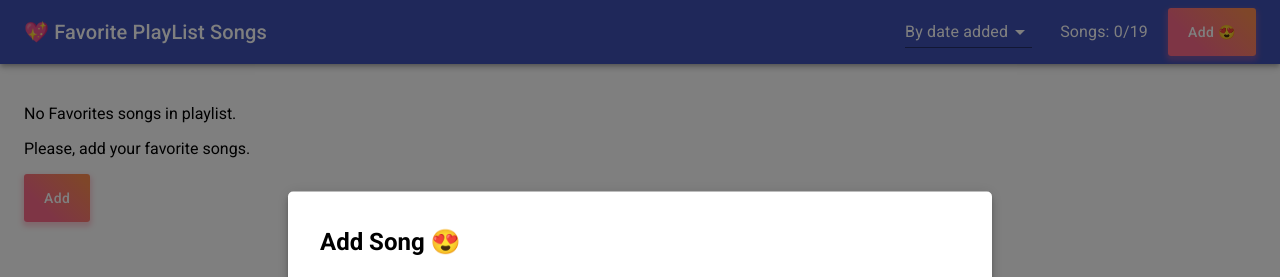
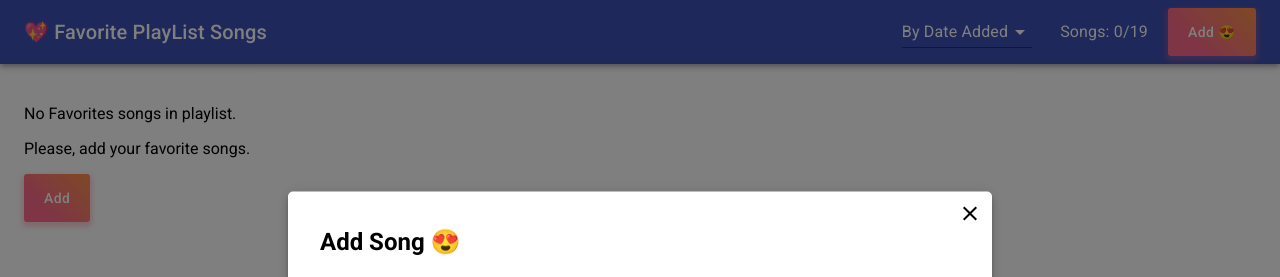
Before and after one commit to philipprus/fav-playlist, a React (Create React App) app: page / in a window 1280 px wide. Both pictures are taken after a click on the button "Add 😍". Shown: the top 277 px of the page. Built offline with nearby package versions, Linux system fonts and the light colour scheme.

Commit message:
add random thumb if no image

```diff
--- a/src/components/Thumbnails.jsx
+++ b/src/components/Thumbnails.jsx
@@ -2,22 +2,30 @@ import React from 'react'
 import PropTypes from 'prop-types'
 import { CardMedia } from '@material-ui/core';
 import { makeStyles } from '@material-ui/core/styles';
-import noImage from'../assets/images/no-image.png';
+import { getRandomColor, getRandomEmoji } from '../service/common';
+import { noConflict } from 'q';
 
 const useStyles = makeStyles({
     media: {
-      height: 100,
+      height: 150,
+    },
+    noMedia: {
+      height: 150,
+      justifyContent: 'center',
+      display: 'flex',
+      alignItems: 'center',
+      fontSize: 40
     }
   });
 
 const Thumbnails = (props) => {
     const classes = useStyles();
     const {imageUrl, title } = props;
-    return <CardMedia
+    return imageUrl ? <CardMedia
             className={classes.media}
-            image={imageUrl ? imageUrl : noImage}
+            image={imageUrl}
             title={title}
-        />
+        /> : <div className={classes.noMedia} style={{backgroundColor: getRandomColor()}}> {getRandomEmoji()} </div>
 }
 
 Thumbnails.propTypes = {
--- a/src/components/header/header.jsx
+++ b/src/components/header/header.jsx
@@ -38,9 +38,6 @@ const useStyles = makeStyles( (theme) => ({
   },
   selectUnderline: {
     borderBottom: "2px solid #ff747e"
-  },
-  selectUnderline: {
-    borderBottom: "2px solid #ff747e"
   }
 }));
 
@@ -63,14 +60,14 @@ function Header(props) {
     return  <form className={classes.formSort} autoComplete="off">
                 <FormControl className={classes.formControl}>
                     <Select
-                      classes={{root: classes.selectRoot, icon: classes.selectIcon, underline: classes.selectUnderline}}
+                      classes={{root: classes.selectRoot, icon: classes.selectIcon}}
                       value={sort}
                       onChange={handleChange}
                     >
-                    <MenuItem value={FILTERS.BY_DEFAULT}>By date added</MenuItem>
-                    <MenuItem value={FILTERS.BY_ALBUM}>By album</MenuItem>
+                    <MenuItem value={FILTERS.BY_DEFAULT}>By Date Added</MenuItem>
+                    <MenuItem value={FILTERS.BY_ALBUM}>By Album</MenuItem>
                     <MenuItem value={FILTERS.BY_ARTIST}>By Artist</MenuItem>
-                    <MenuItem value={FILTERS.BY_TRACK}>By track</MenuItem>
+                    <MenuItem value={FILTERS.BY_TRACK}>By Track</MenuItem>
                     {/* <MenuItem value={FILTERS.BY_TRACK_LENGTH}>By track length</MenuItem> */}
                     </Select>
                 </FormControl>
--- a/src/components/modals/add-track/modal-add-track.jsx
+++ b/src/components/modals/add-track/modal-add-track.jsx
@@ -7,6 +7,8 @@ import { TrackNoImage } from '../../track/track-no-image';
 import { isLoading, isIdle } from '../../../service/deep-objects';
 import { MAX_TRACKS, FILTERS } from '../../../service/constants';
 import ModalDeleteTrack from '../delete-track/modal-delete-track-container';
+import IconButton from '@material-ui/core/IconButton';
+import CloseIcon from '@material-ui/icons/Close';
 
 function getModalStyle() {
   const top = 50;
@@ -56,6 +58,17 @@ const useStyles = makeStyles(theme => ({
   label: {
     textTransform: 'capitalize',
   },
+  closeButton: {
+    position: 'absolute',
+    right: '5px',
+    background: '#fff',
+    borderRadius: '50%',
+    border: 0,
+    padding: '5px',
+    top: '5px',
+    color: '#000',
+    zIndex: 10
+  }
 }));
 
 export default function ModalAddTrack(props) {
@@ -133,6 +146,9 @@ export default function ModalAddTrack(props) {
         onClose={handleClose}
       >
         <div style={modalStyle} className={classes.paper}>
+          <IconButton aria-label="Close" className={classes.closeButton} onClick={()=>handleClose()} >
+            <CloseIcon />
+          </IconButton>
           <h2>Add Song 😍</h2>
           <p>
             Please, write name song.
--- a/src/components/modals/delete-track/modal-delete-track-container.js
+++ b/src/components/modals/delete-track/modal-delete-track-container.js
@@ -1,6 +1,6 @@
 import { connect } from "react-redux";
 import ModalDeleteTrack from "./modal-delete-track";
-import { deleteTrack, addTrack, setSort } from "../../../redux/actions";
+import { deleteTrack, addTrack, setSort, clearFetchTracks } from "../../../redux/actions";
 
 const mapStateToProps = (state) => {
     return {
@@ -13,7 +13,8 @@ const mapDispatchToProps = (dispatch) => {
     return {
         deleteTrack: (track_id) => dispatch(deleteTrack(track_id)),
         addTrack:  (track) => dispatch(addTrack(track)),
-        setSort: (sort_name) => dispatch(setSort(sort_name))
+        setSort: (sort_name) => dispatch(setSort(sort_name)),
+        clearFetchTracks: ()=> dispatch(clearFetchTracks()),
     };
 };
 
--- a/src/components/modals/delete-track/modal-delete-track.jsx
+++ b/src/components/modals/delete-track/modal-delete-track.jsx
@@ -14,12 +14,15 @@ import { makeStyles } from '@material-ui/core/styles';
 const useStyles = makeStyles(theme => ({
   select: {
     width: '100%'
+  },
+  modal: {
+    border: '2px solid #e63421'
   }
 }));
 
 export default function ModalDeleteTrack(props) {
   const classes = useStyles();
-  const {open, onClose, favorite_list, track_add, addTrack, deleteTrack, setSort} = props;
+  const {open, onClose, favorite_list, track_add, addTrack, deleteTrack, setSort, clearFetchTracks} = props;
   const [values, setValues] = React.useState({
     track_id: 0
   });
@@ -39,23 +42,18 @@ export default function ModalDeleteTrack(props) {
     }
     setSort(FILTERS.BY_DEFAULT)
     addTrack && addTrack(track_add.track);
+    clearFetchTracks && clearFetchTracks();
     onClose && onClose();
   }
 
   return (
-    <Dialog open={open} onClose={onClose} aria-labelledby="form-dialog-title">
-    <DialogTitle id="form-dialog-title">Warnings: Exceeded the limit </DialogTitle>
+    <Dialog open={open} className={classes.modal} onClose={onClose} aria-labelledby="form-dialog-title">
+    <DialogTitle id="form-dialog-title">😤 Warnings: Exceeded the limit </DialogTitle>
     <DialogContent>
       <DialogContentText>
-      <p>
-          You exceeded the limit of songs in a favourites.
-      </p>
-      <p>
-        If you press "ok" th oldest song will be deleted.
-      </p>
-      <p>
+          You exceeded the limit of songs in a favourites. <br/>
+        If you press "ok" th oldest song will be deleted.<br/>
         You can choose song to be deleted from the following list.
-      </p>
       </DialogContentText>
       <form  autoComplete="off">
             <FormControl className={classes.select}>
--- a/src/components/track/track-no-image.jsx
+++ b/src/components/track/track-no-image.jsx
@@ -17,7 +17,7 @@ export function TrackNoImage(props) {
     const classes = useStyles();
     return (
         <Card className={classes.card}>
-          <CardActionArea>
+          <CardActionArea onClick={()=>addTrack(props.track)}>
             <CardContent>
               <Typography gutterBottom variant="h5" component="h2">
                 {track_name ? cropLongString(track_name, 30) : "No name"}
--- a/src/components/track/track.jsx
+++ b/src/components/track/track.jsx
@@ -1,5 +1,5 @@
 import React from 'react';
-import { fade, makeStyles } from '@material-ui/core/styles';
+import { makeStyles } from '@material-ui/core/styles';
 import Card from '@material-ui/core/Card';
 import CardActionArea from '@material-ui/core/CardActionArea';
 import CardActions from '@material-ui/core/CardActions';
@@ -13,7 +13,7 @@ import Thumbnails from '../Thumbnails';
 
 const useStyles = makeStyles({
     card: {
-      height: 300,
+      minHeight: 300,
       position: 'relative',
       overflow: 'inherit'
     },
@@ -30,12 +30,11 @@ const useStyles = makeStyles({
     closeButton: {
       position: 'absolute',
       right: '-15px',
-      backgroundColor: fade('#3f51b5', 1),
-      '&:hover': {
-        backgroundColor: fade('#000', 0.25),
-      },
-      boxShadow: '0px 0px 6px #000',
-      padding: '2px',
+      background: 'linear-gradient(45deg, #da0d3a 30%, #fca0a0 90%)',
+      borderRadius: '50%',
+      border: 0,
+      padding: '5px',
+      boxShadow: '0 3px 5px 2px rgba(255, 105, 135, .3)',
       top: '-15px',
       color: '#fff',
       zIndex: 10
@@ -43,7 +42,7 @@ const useStyles = makeStyles({
   });
 
 export function Track(props) {
-    const { album_name, artist_name, track_name, album, added_date } = props.track;
+    const { album_name, artist_name, track_name, album } = props.track;
     const {onClick, deleteTrack} = props;
     const classes = useStyles();
     return (
--- a/src/pages/track-page/track-page.jsx
+++ b/src/pages/track-page/track-page.jsx
@@ -46,7 +46,7 @@ class TrackPage extends React.Component {
         if(lyrics) {
             return (
                 <div>
-                    <p dangerouslySetInnerHTML={{__html: lyrics && lyrics.lyrics_body}}/>
+                    <div dangerouslySetInnerHTML={{__html: lyrics && lyrics.lyrics_body}}/>
                     <h5>Copyright</h5>
                     <p>{lyrics && lyrics.lyrics_copyright}</p>
                 </div>);
--- a/src/redux/reducers/tracks.js
+++ b/src/redux/reducers/tracks.js
@@ -43,6 +43,9 @@ const favorite_list = (state = [], action) => {
         case ADD_TRACK:
             const { payload } = action;
             const track = {...payload.track, added_date: Date.now()};
+            const isExist = state.some(el => el.track_id === track.track_id);
+
+            if(isExist) { return state }
               return [
                   track,
                   ...state
--- a/src/service/common.js
+++ b/src/service/common.js
@@ -1,3 +1,13 @@
 export const cropLongString = (str, countLetter) => {
     return str.length > countLetter ? str.substring(0, countLetter) + "..." : str;
 };
+
+
+export const getRandomColor = () => {
+    return '#' +  Math.random().toString(16).substr(-6);
+  }
+
+  export const getRandomEmoji = () => {
+    let iconValues = ["🎉", "📝", "💊", "🎻", "🎼", "🔊", "🏀", "👛", "🎭", "🎐", "🎊"];
+    return iconValues[Math.floor(Math.random() * (iconValues.length-1))];
+  }
```
